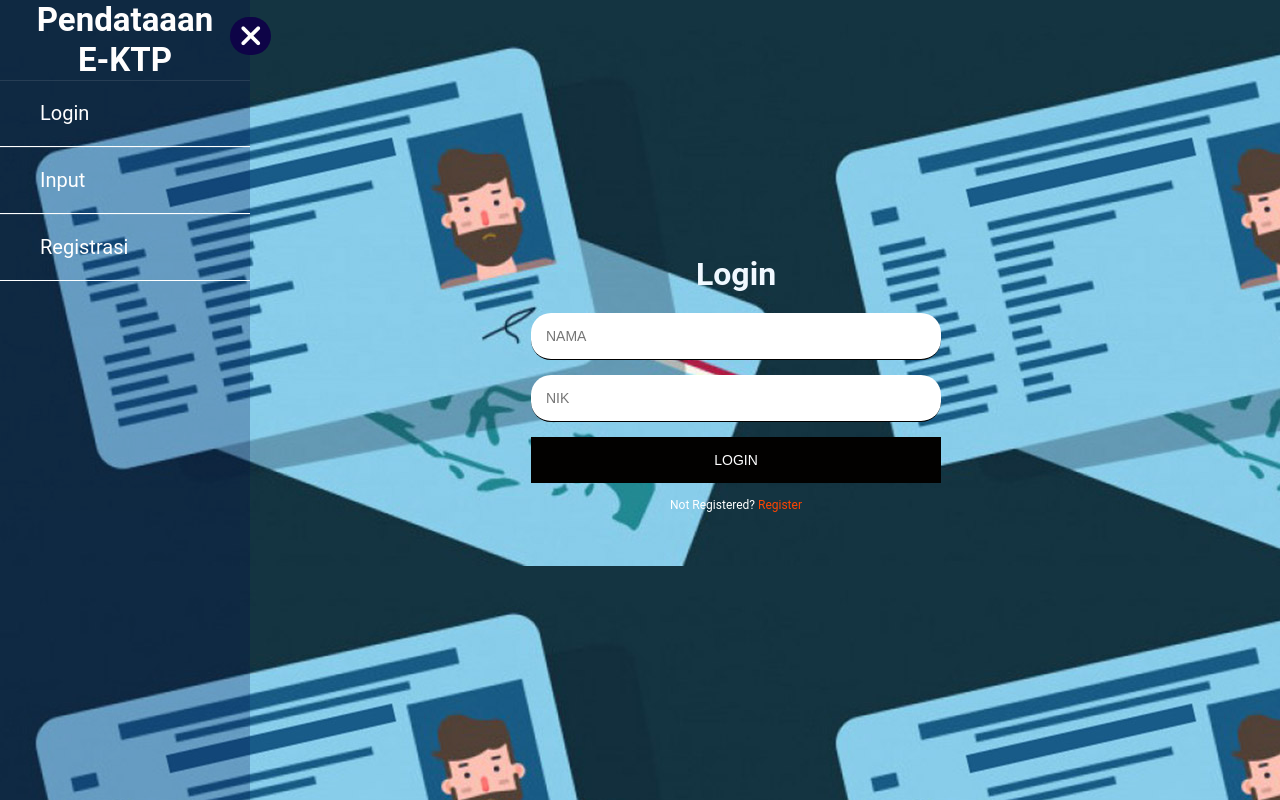
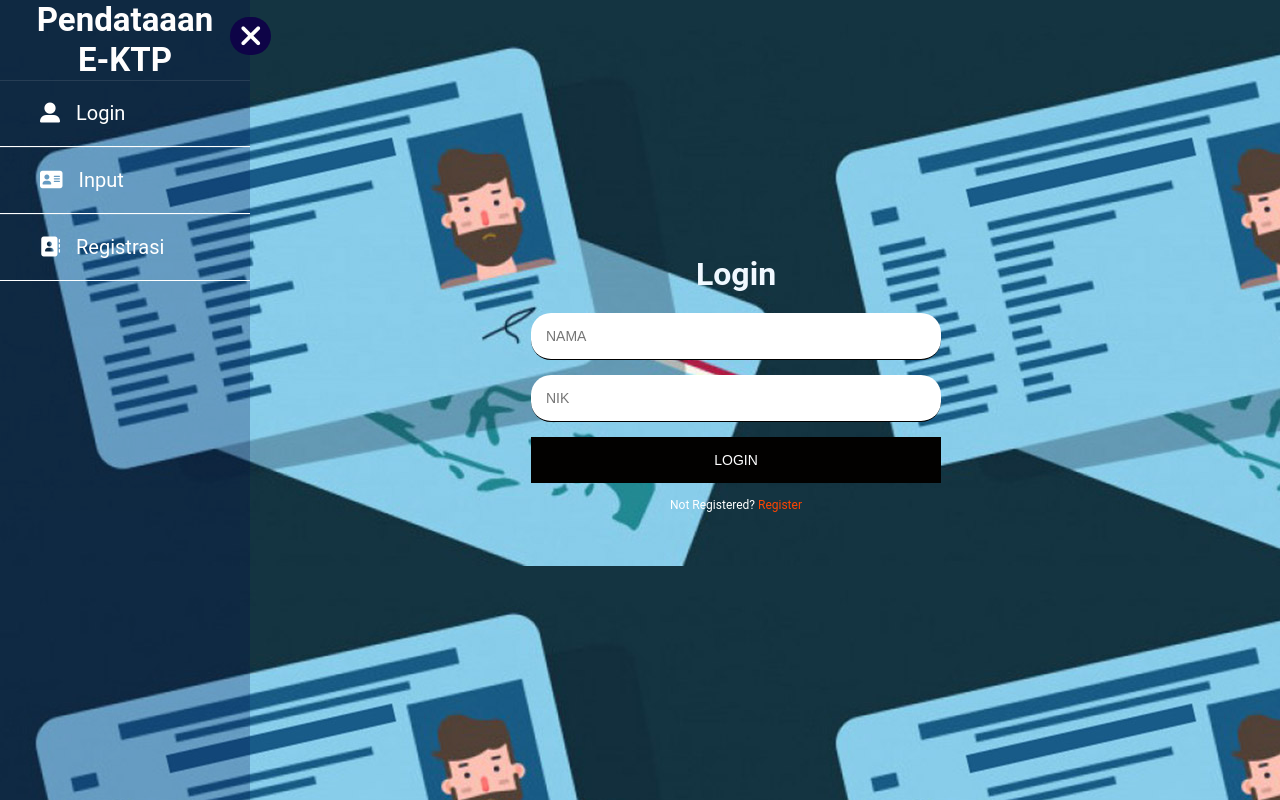
Before and after one commit to asryekaprtm/Asry, a plain HTML site: page index.html in a window 1280 px wide. Shown: the top 800 px of the page. Drawn offline with Linux system fonts and the light colour scheme.

Commit message:
Update index.html

```diff
--- a/index.html
+++ b/index.html
@@ -20,9 +20,9 @@
       <h2>Pendataaan <br> E-KTP</h2>
     </header>
     <ul>
-      <li><a href="index.html">Login</a></li>
-      <li><a href="index1.html"></i>Input</a></li>
-      <li><a href="index2.html"></i>Registrasi</a></li>
+ <li><a href="index.html"><i class="fas fa-user-alt"></i>Login</a></li>
+    <li><a href="index1.html"><i class="fas fa-regular fa-address-card"></i>Input</a></li>
+    <li><a href="index2.html"><i class="fas fa-light fa-address-book"></i>Registrasi</a></li>
     </ul>
   </div>
   <div class="container">
```
